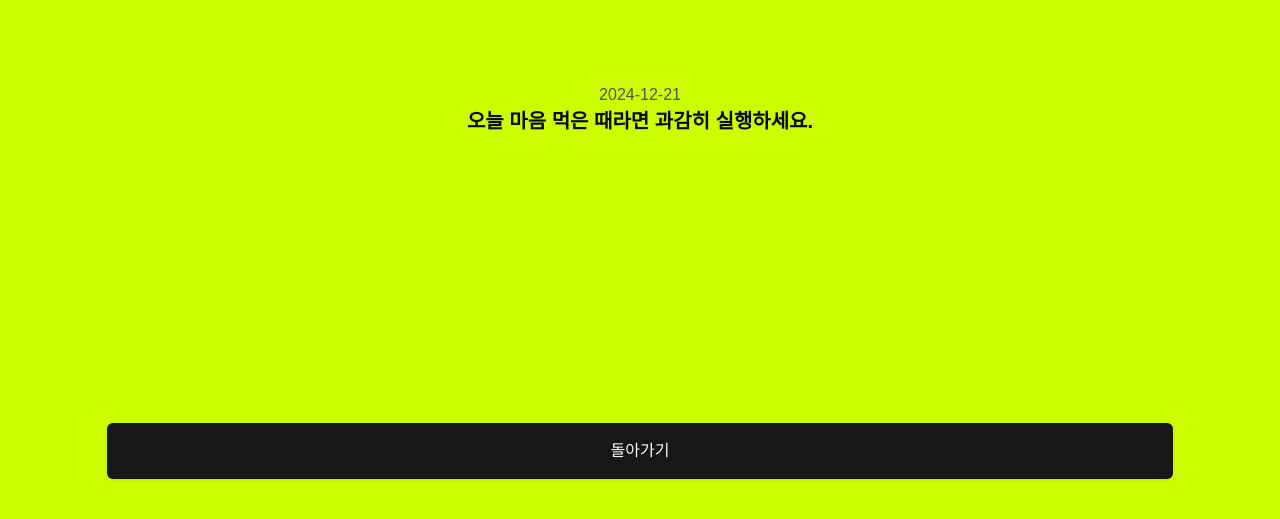
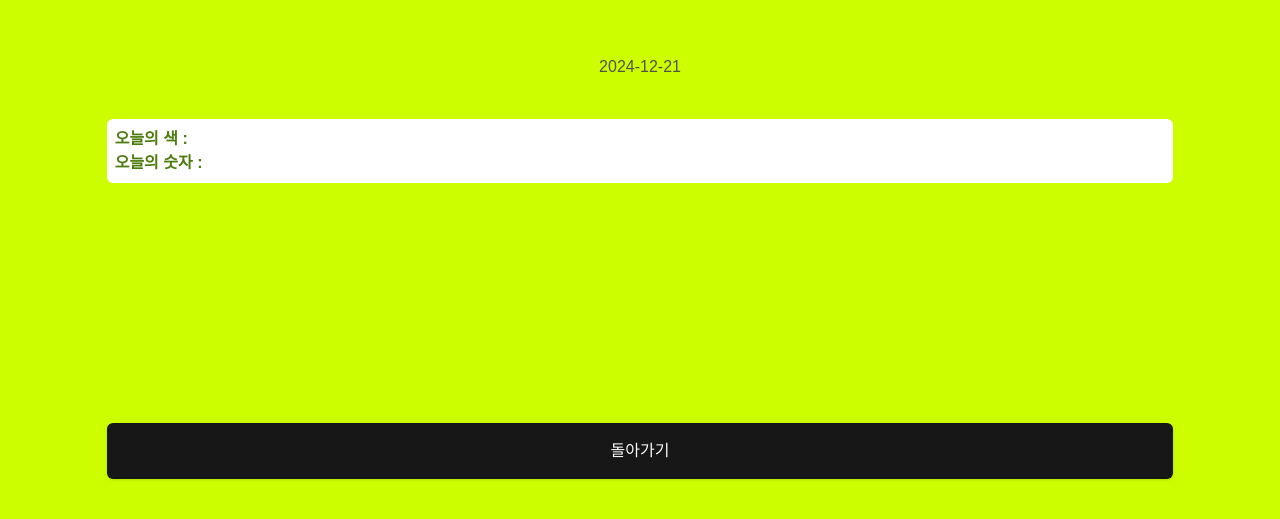
Before and after one commit to bhin-dede/fortune-telling, a Next.js app: page /result in a window 1280 px wide. Shown: the part 281-800 px from the top of the page. Built offline with nearby package versions, Linux system fonts and the light colour scheme.

Commit message:
fix : fortune 내용추가

```diff
--- a/app/result/page.tsx
+++ b/app/result/page.tsx
@@ -15,8 +15,12 @@ export default function ResultPage() {
     <>
       <main className="h-full flex flex-col content-center items-center justify-center">
         <span className="text-neutral-600">{date}</span>
-        <span className="text-xl font-bold mb-5">오늘 마음 먹은 때라면 과감히 실행하세요.</span>
-        <p className="w-5/6">{user.fortune}</p>
+        <span className="text-xl font-bold mb-5 w-5/6">{user.fortune?.summary}</span>
+        <p className="w-5/6">{user.fortune?.tell}</p>
+        <div className="bg-white w-5/6 mt-5 rounded-md p-2">
+          <p className="font-bold text-lime-700">오늘의 색 : {user.fortune?.colors}</p>
+          <p className="font-bold text-lime-700">오늘의 숫자 : {user.fortune?.numbers}</p>
+        </div>
         <Button onClick={() => router.push(`/${user.code}`)} className="px-20 h-14 text-base absolute bottom-10 w-5/6">
           돌아가기
         </Button>
```
